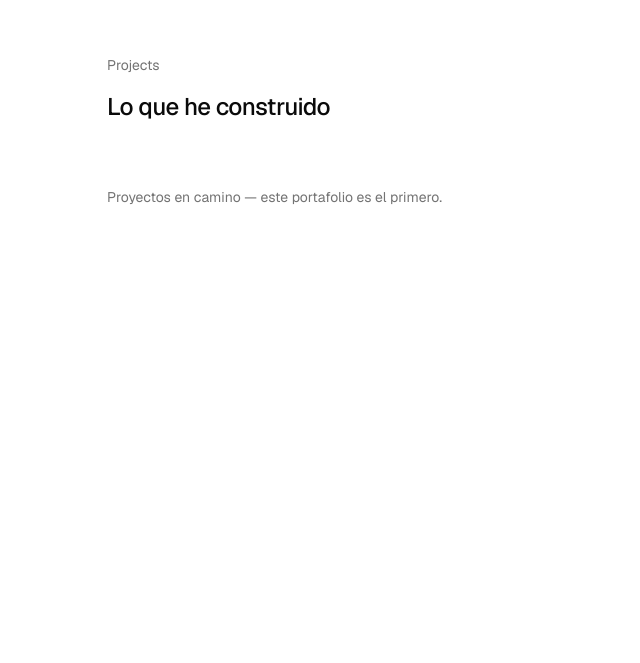
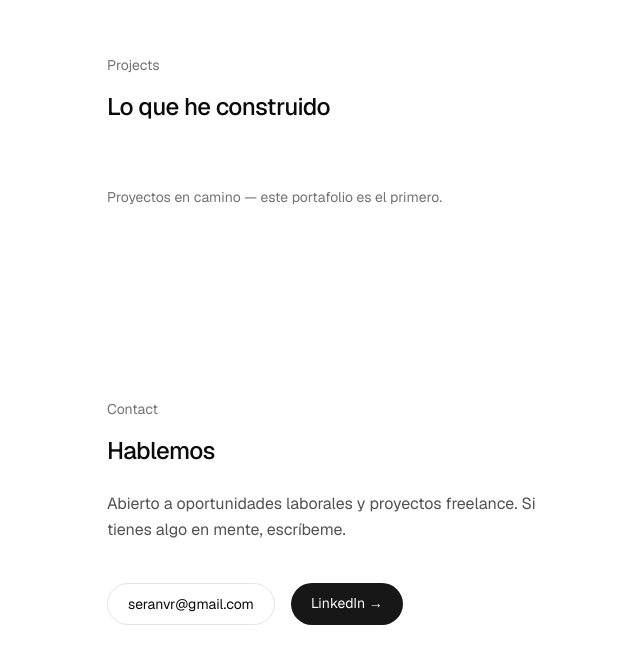
Before and after one commit to Sergioavr/Mi-portafolio, a Next.js app: page / in a window 1280 px wide. Shown: the part 1399-2062 px from the top of the page, without its empty margins (85-725 px from the left). Before the commit the page ends 1702 px from the top, so only its background shows below. Built offline with nearby package versions, Linux system fonts and the light colour scheme.

Commit message:
feat: add contact section

```diff
--- a/app/page.tsx
+++ b/app/page.tsx
@@ -1,4 +1,5 @@
 import About from "@/components/sections/About";
+import Contact from "@/components/sections/Contact";
 import Hero from "@/components/sections/Hero";
 import Projects from "@/components/sections/Projects";
 
@@ -8,6 +9,7 @@ export default function Home() {
       <Hero />
       <About />
       <Projects />
+      <Contact />
     </main>
   );
 }
--- /dev/null
+++ b/components/sections/Contact.tsx
@@ -0,0 +1,43 @@
+"use client";
+
+import { useState } from "react";
+import { siteConfig } from "@/data";
+
+export default function Contact() {
+  const [copied, setCopied] = useState(false);
+
+  function copyEmail() {
+    navigator.clipboard.writeText(siteConfig.email);
+    setCopied(true);
+    setTimeout(() => setCopied(false), 2000);
+  }
+
+  return (
+    <section id="contact" className="py-24 px-6">
+      <div className="max-w-4xl mx-auto">
+        <p className="text-sm text-neutral-500 mb-4">Contact</p>
+        <h2 className="text-2xl font-medium tracking-tight mb-6">
+          Hablemos
+        </h2>
+        <p className="text-neutral-600 mb-10 max-w-md leading-relaxed">
+          Abierto a oportunidades laborales y proyectos freelance. Si tienes algo en mente, escríbeme.
+        </p>
+        <div className="flex flex-col sm:flex-row gap-4">
+          <button
+            onClick={copyEmail}
+            className="px-5 py-2.5 border border-neutral-200 rounded-full text-sm hover:bg-neutral-50 transition-colors"
+          >
+            {copied ? "Copiado ✓" : siteConfig.email}
+          </button>
+          <a
+            href={siteConfig.social.linkedin}
+            target="_blank"
+            className="px-5 py-2.5 bg-neutral-900 text-white text-sm rounded-full hover:bg-neutral-700 transition-colors text-center"
+          >
+            LinkedIn →
+          </a>
+        </div>
+      </div>
+    </section>
+  );
+}
```
